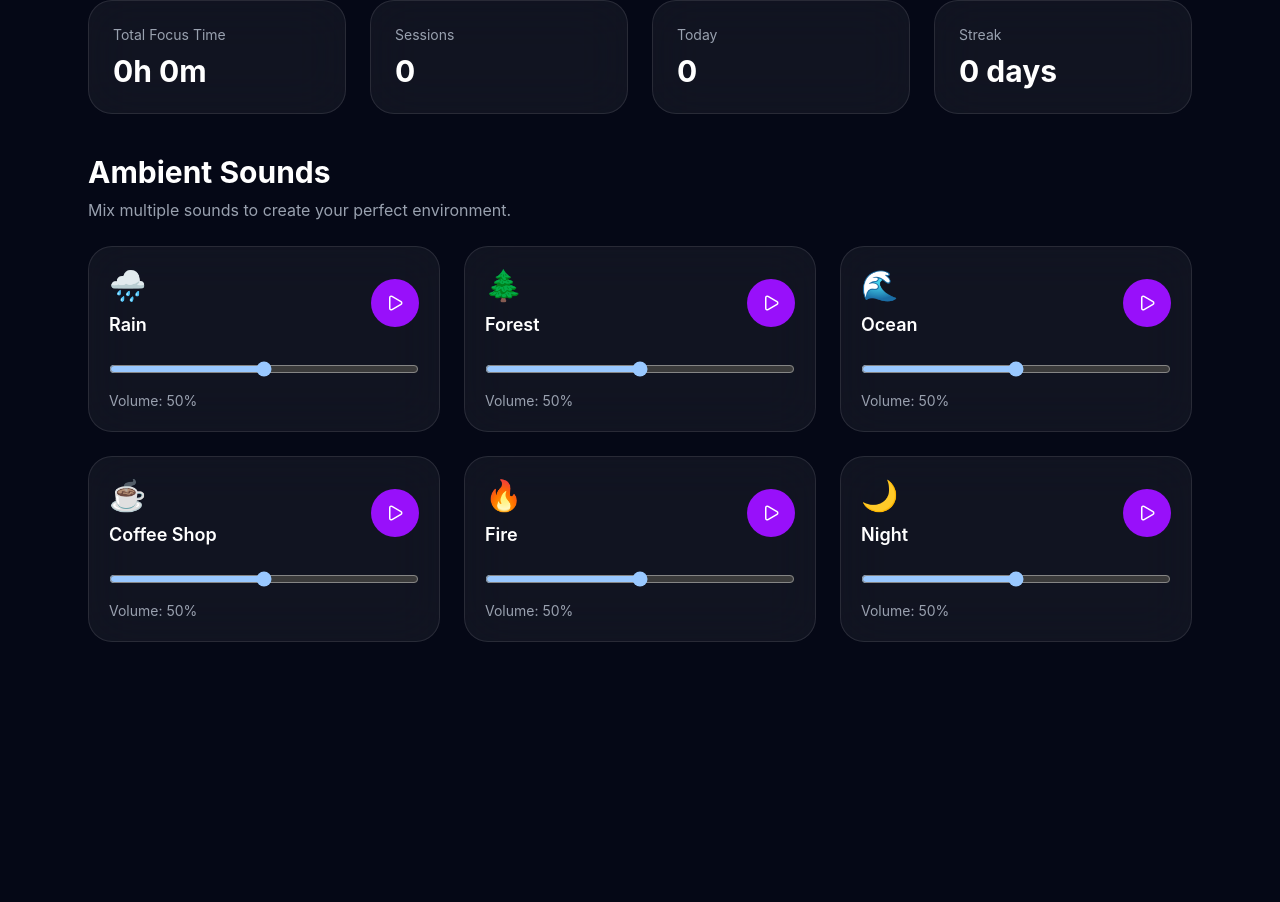
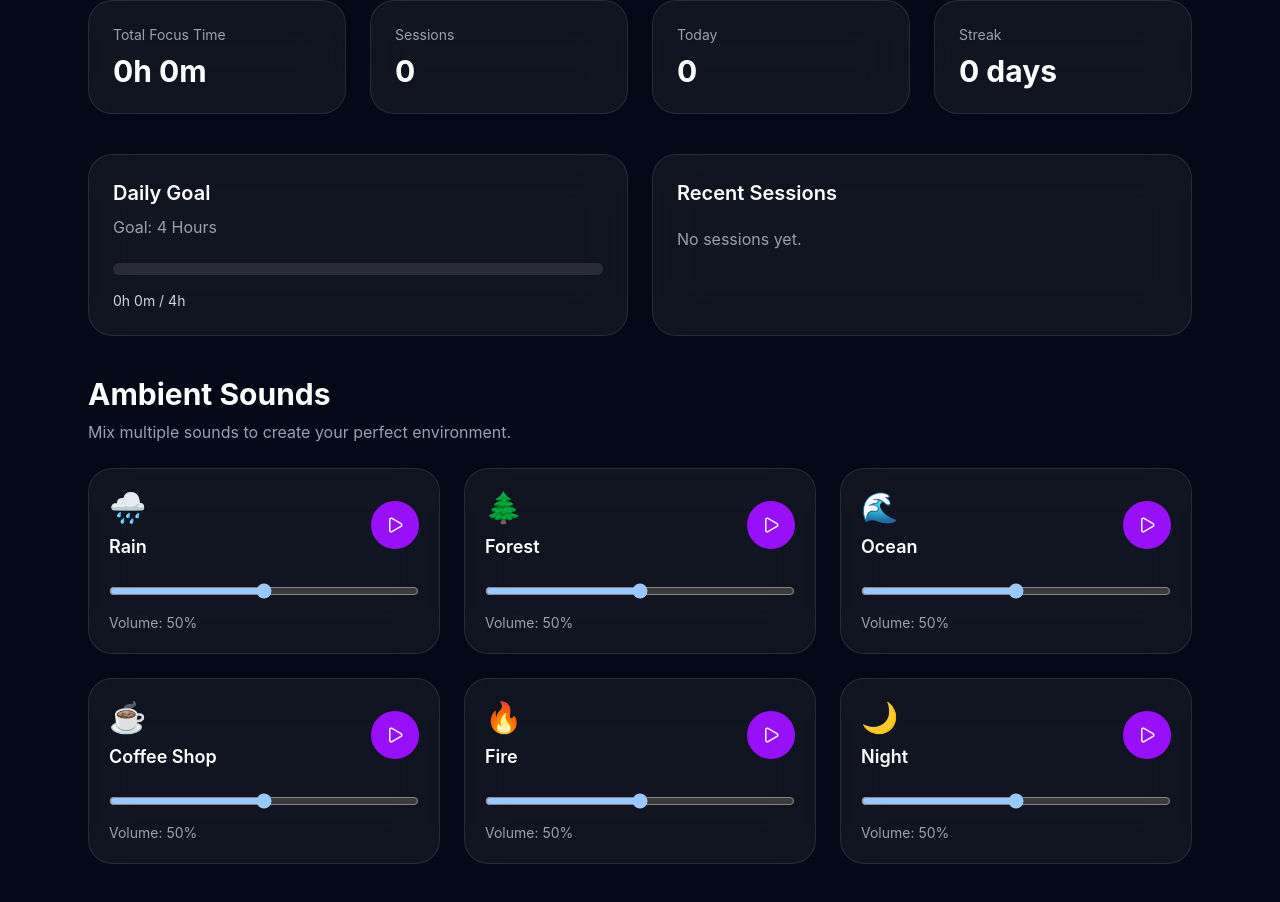
Before and after one commit to djabranemmd/ambient-focus-app, a React (Vite) app: page / in a window 1280 px wide. Shown: the part 1380-2282 px from the top of the page. Before the commit the page ends 2102 px from the top, so only its background shows below. Built offline with nearby package versions, Linux system fonts and the light colour scheme.

Commit message:
Add daily goal and session history

```diff
--- /dev/null
+++ b/src/components/stats/DailyGoal.jsx
@@ -0,0 +1,75 @@
+import { useFocus } from "../../context/FocusContext";
+
+const DAILY_GOAL_MINUTES = 240;
+
+function DailyGoal() {
+  const { sessions } = useFocus();
+
+  const totalMinutesToday = sessions
+    .filter(
+      (session) =>
+        new Date(
+          session.date
+        ).toDateString() ===
+        new Date().toDateString()
+    )
+    .reduce(
+      (sum, session) =>
+        sum + session.duration / 60,
+      0
+    );
+
+  const progress = Math.min(
+    (totalMinutesToday /
+      DAILY_GOAL_MINUTES) *
+      100,
+    100
+  );
+
+  return (
+    <div
+      className="
+        bg-white/5
+        backdrop-blur-xl
+        border
+        border-white/10
+        rounded-3xl
+        p-6
+      "
+    >
+      <h3 className="text-xl font-semibold">
+        Daily Goal
+      </h3>
+
+      <p className="text-gray-400 mt-2">
+        Goal: 4 Hours
+      </p>
+
+      <div className="mt-6">
+        <div className="h-3 bg-white/10 rounded-full overflow-hidden">
+          <div
+            className="h-full bg-purple-500"
+            style={{
+              width: `${progress}%`,
+            }}
+          />
+        </div>
+      </div>
+
+      <p className="mt-4 text-sm text-gray-300">
+        {Math.floor(
+          totalMinutesToday / 60
+        )}
+        h{" "}
+        {Math.floor(
+          totalMinutesToday % 60
+        )}
+        m
+        {" / "}
+        4h
+      </p>
+    </div>
+  );
+}
+
+export default DailyGoal;
--- /dev/null
+++ b/src/components/stats/DashboardExtras.jsx
@@ -0,0 +1,16 @@
+import DailyGoal from "./DailyGoal";
+import SessionHistory from "./SessionHistory";
+
+function DashboardExtras() {
+  return (
+    <section className="max-w-6xl mx-auto px-6 mt-10">
+      <div className="grid md:grid-cols-2 gap-6">
+        <DailyGoal />
+
+        <SessionHistory />
+      </div>
+    </section>
+  );
+}
+
+export default DashboardExtras;
--- /dev/null
+++ b/src/components/stats/SessionHistory.jsx
@@ -0,0 +1,64 @@
+import { useFocus } from "../../context/FocusContext";
+
+function SessionHistory() {
+  const { sessions } = useFocus();
+
+  const recentSessions =
+    [...sessions]
+      .reverse()
+      .slice(0, 5);
+
+  return (
+    <div
+      className="
+        bg-white/5
+        backdrop-blur-xl
+        border
+        border-white/10
+        rounded-3xl
+        p-6
+      "
+    >
+      <h3 className="text-xl font-semibold">
+        Recent Sessions
+      </h3>
+
+      <div className="mt-5 space-y-3">
+        {recentSessions.length === 0 ? (
+          <p className="text-gray-400">
+            No sessions yet.
+          </p>
+        ) : (
+          recentSessions.map(
+            (session, index) => (
+              <div
+                key={index}
+                className="
+                  flex
+                  justify-between
+                  border-b
+                  border-white/5
+                  pb-2
+                "
+              >
+                <span>
+                  {session.duration /
+                    60}{" "}
+                  min
+                </span>
+
+                <span className="text-gray-400 text-sm">
+                  {new Date(
+                    session.date
+                  ).toLocaleDateString()}
+                </span>
+              </div>
+            )
+          )
+        )}
+      </div>
+    </div>
+  );
+}
+
+export default SessionHistory;
--- a/src/components/timer/FocusTimer.jsx
+++ b/src/components/timer/FocusTimer.jsx
@@ -22,6 +22,7 @@ function FocusTimer() {
     }
 
     if (timeLeft === 0) {
+      // eslint-disable-next-line react-hooks/set-state-in-effect
       setIsRunning(false);
 
       addSession(duration);
--- a/src/pages/Home.jsx
+++ b/src/pages/Home.jsx
@@ -3,6 +3,7 @@ import Hero from "../components/layout/Hero";
 import AudioMixer from "../components/audio/AudioMixer";
 import FocusTimer from "../components/timer/FocusTimer";
 import Statistics from "../components/stats/Statistics";
+import DashboardExtras from "../components/stats/DashboardExtras";
 
 function Home() {
   return (
@@ -16,6 +17,8 @@ function Home() {
 
         <Statistics />
 
+        <DashboardExtras />
+
         <AudioMixer />
       </main>
     </>
```
